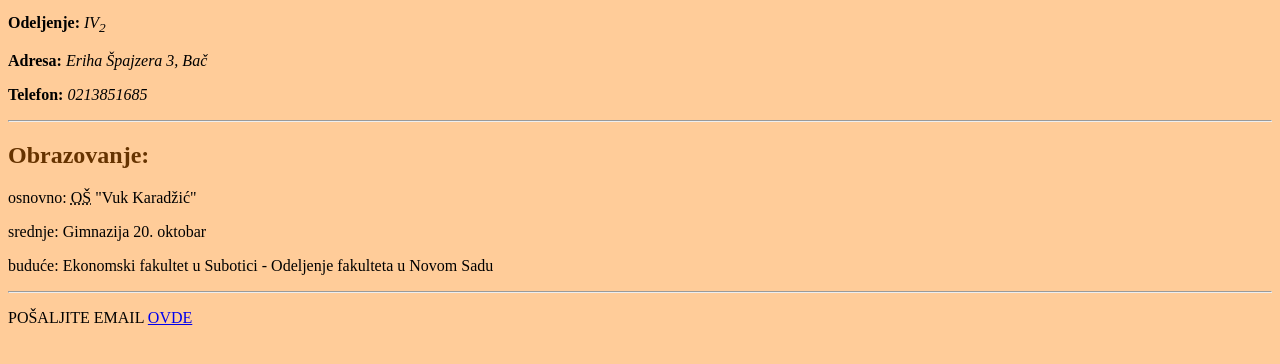
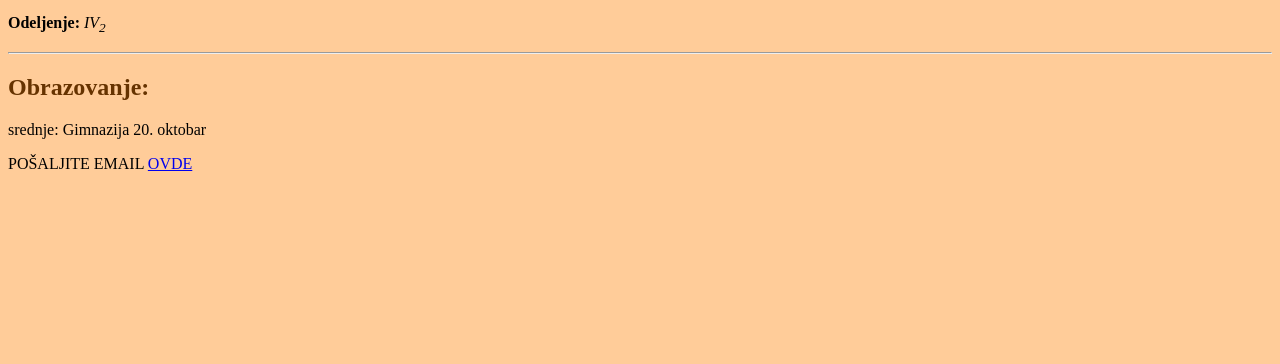
Before and after one commit to ucenik3/balasevic, a plain HTML site: page posebnaFascikla/liste.html in a window 1280 px wide. Shown: the part 236-600 px from the top of the page. Drawn offline with Linux system fonts and the light colour scheme.

Commit message:
Update liste.html

```diff
--- a/posebnaFascikla/liste.html
+++ b/posebnaFascikla/liste.html
@@ -15,14 +15,9 @@
 <h1>Moji podaci</h1>
    <p><strong>Ime i prezime: </strong><em>Nevena Oljača</em></p>
    <p><strong>Odeljenje: </strong><em>IV<sub>2</sub></em></p>
-   <p><strong>Adresa: </strong><em>Eriha Špajzera 3, Bač</em></p>
-   <p><strong>Telefon: </strong><em>0213851685</em></p>
    <hr>
    <h2>Obrazovanje:</h2>
-   <p>osnovno: <abbr title="Osnovna škola">OŠ</abbr> "Vuk Karadžić"</p>
    <p>srednje: Gimnazija 20. oktobar</p>
-   <p>buduće: Ekonomski fakultet u Subotici - Odeljenje fakulteta u Novom Sadu</p>
-   <hr>
    <p>POŠALJITE EMAIL <a href="mailto:nevena.oljaca@gimnazijabp.edu.rs">OVDE</a></p>
 
 </body>
```
